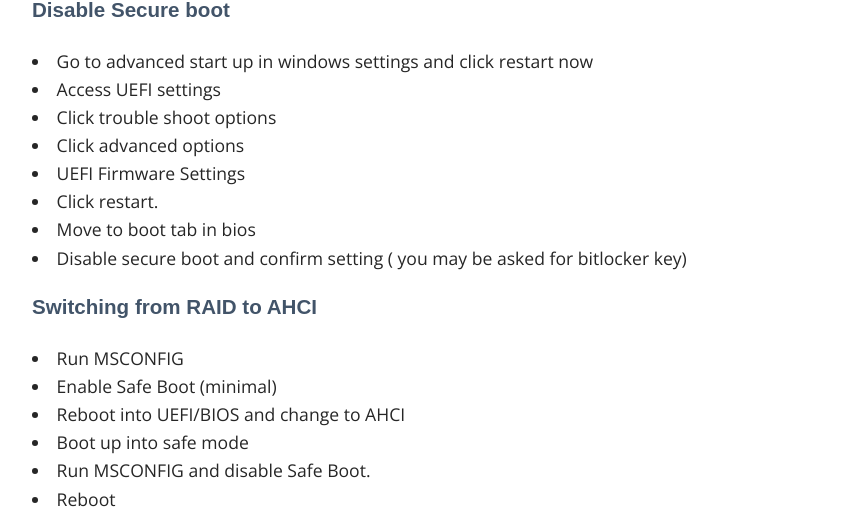
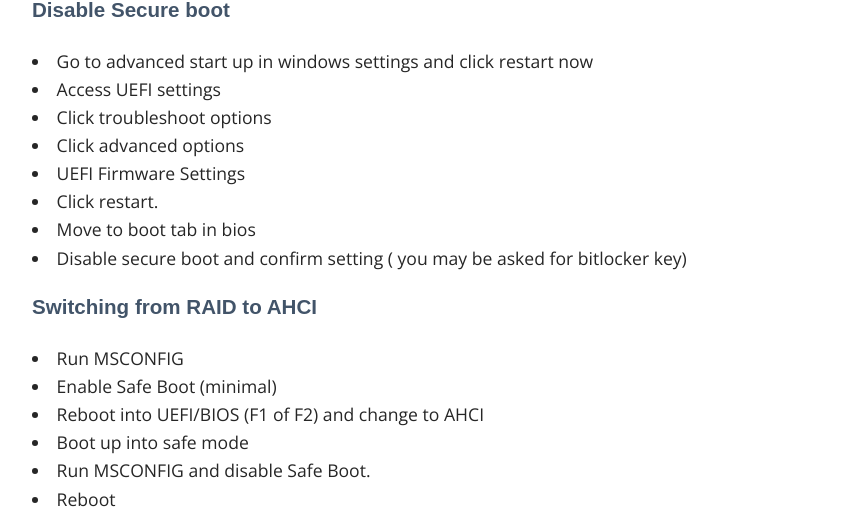
Before and after one commit to philip-long/philip-long.github.io, a Jekyll site: the page built from _posts/2020-3-20-dual_boot_windows10_ubuntu18_dell.md, in a window 1280 px wide and 900 px high, scrolled down 672 px. Shown: the part 155-670 px from the top of the window, without its empty margins (208-1071 px from the left). Built offline with Jekyll 4.4.1, drawn with Linux system fonts in a browser that asks for light colours; nearby versions of some CDN libraries; some web fonts are replaced; library files that are not in the unit come from our copies.

Commit message:
Update 2020-3-20-dual_boot_windows10_ubuntu18_dell.md

```diff
--- a/_posts/2020-3-20-dual_boot_windows10_ubuntu18_dell.md
+++ b/_posts/2020-3-20-dual_boot_windows10_ubuntu18_dell.md
@@ -37,7 +37,7 @@
 
  <li> Go to advanced start up in windows settings and click restart now </li>
  <li> Access UEFI settings </li>
- <li> Click trouble shoot options </li>
+ <li> Click troubleshoot options </li>
  <li> Click advanced options </li>
  <li> UEFI Firmware Settings </li>
  <li> Click restart. </li>
@@ -48,7 +48,7 @@
 <h3> Switching from RAID to AHCI </h3>
  <li> Run MSCONFIG </li>
  <li>  Enable Safe Boot (minimal) </li>
- <li>  Reboot into UEFI/BIOS and change to AHCI </li>
+ <li>  Reboot into UEFI/BIOS (F1 of F2) and change to AHCI </li>
  <li>  Boot up into safe mode </li>
  <li>  Run MSCONFIG and disable Safe Boot. </li>
  <li>  Reboot </li>
```
